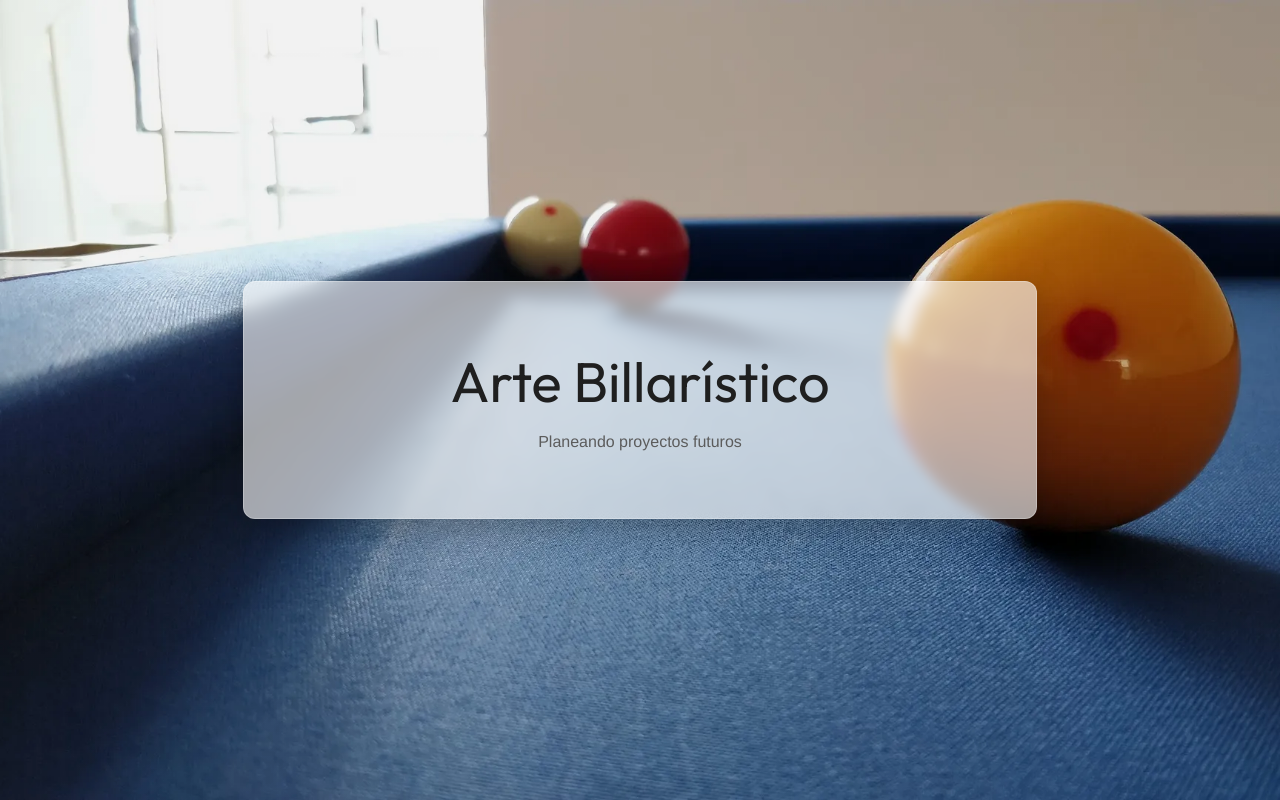
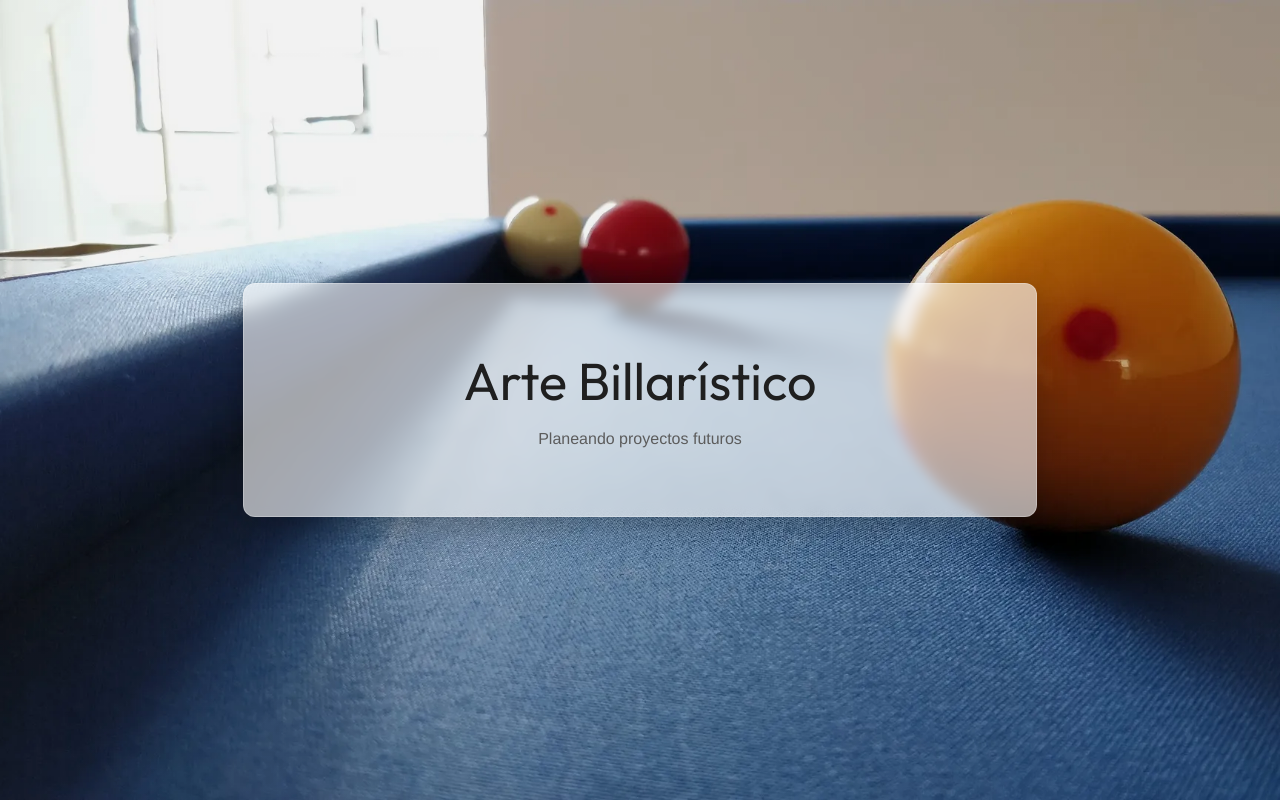
Before and after one commit to noricumbo/artebillaristico, a plain HTML site: page index.html in a window 1280 px wide. Drawn offline with Linux system fonts and the light colour scheme.

Commit message:
Scale h1 font size relative to the card container.
Use container queries with clamp so the heading stays readable across viewport sizes.

```diff
--- a/index.html
+++ b/index.html
@@ -38,6 +38,7 @@
       }
 
       .card {
+        container-type: inline-size;
         box-sizing: border-box;
         width: 62%;
         text-align: center;
@@ -52,7 +53,7 @@
       h1 {
         margin: 0 0 0.75rem;
         font-family: "Outfit", sans-serif;
-        font-size: 3.5rem;
+        font-size: clamp(1.75rem, 7.5cqw, 3.5rem);
         font-weight: 400;
       }
 
```
